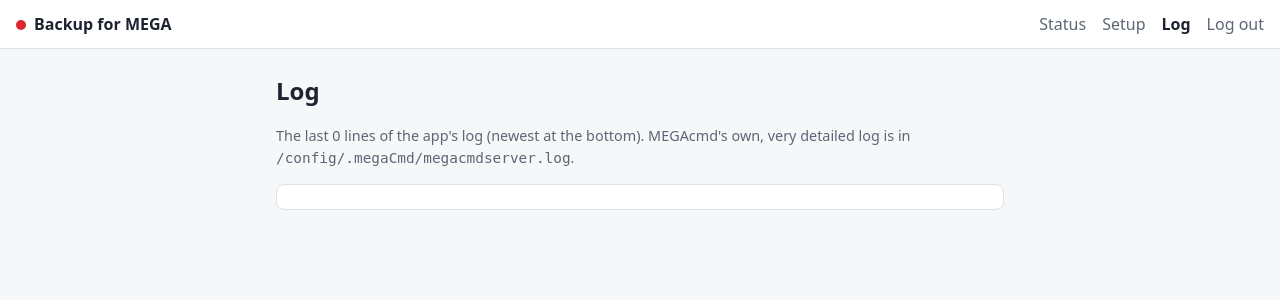
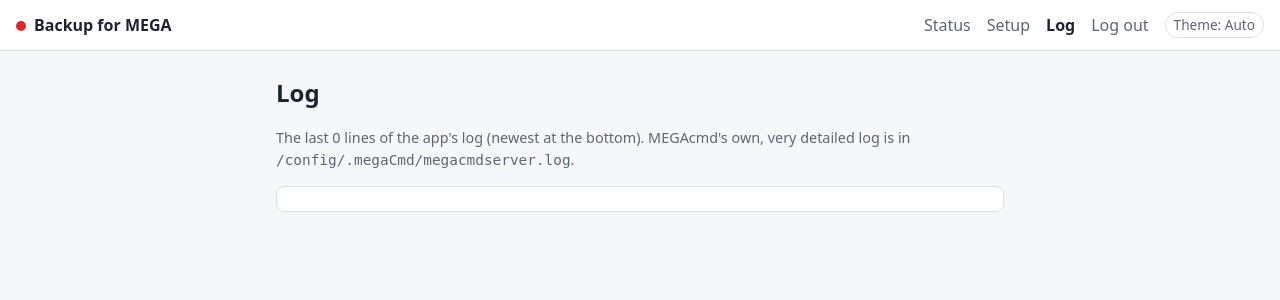
Before and after one commit to ppppso/mega-backup, a Flask app: page /log in a window 1280 px wide. Shown: the top 300 px of the page. Run offline with Flask 3, Linux system fonts and the light colour scheme; the visitor is signed in with stand-in values (Sample User, id 1).

Commit message:
Web UI: theme button (Auto / Light / Dark)
Auto follows the system setting; Light or Dark override it and are
remembered in the browser. Slightly brighter accent and status colours
in dark mode.

```diff
--- a/web/static/style.css
+++ b/web/static/style.css
@@ -2,11 +2,22 @@
   --bg: #f6f7f9; --card: #fff; --text: #1d2330; --muted: #5d6675; --line: #dde1e8;
   --accent: #d9272e; --ok: #1f8a4c; --busy: #b7791f; --bad: #c53030;
   --ok-bg: #e7f6ed; --bad-bg: #fdecec; --info-bg: #eaf1fb;
-  color-scheme: light dark;
+  color-scheme: light;
 }
+/* Dark: follows the system unless the theme button chose Light; or chosen with it. */
 @media (prefers-color-scheme: dark) {
-  :root { --bg: #14171c; --card: #1d2229; --text: #e6e9ee; --muted: #9aa3b2; --line: #2e353f;
-          --ok-bg: #16301f; --bad-bg: #3a1c1c; --info-bg: #1b2a3d; }
+  :root:not([data-theme="light"]) {
+    --bg: #14171c; --card: #1d2229; --text: #e6e9ee; --muted: #9aa3b2; --line: #2e353f;
+    --accent: #e5484d; --ok: #3dd68c; --busy: #f5a524; --bad: #ff6369;
+    --ok-bg: #16301f; --bad-bg: #3a1c1c; --info-bg: #1b2a3d;
+    color-scheme: dark;
+  }
+}
+:root[data-theme="dark"] {
+  --bg: #14171c; --card: #1d2229; --text: #e6e9ee; --muted: #9aa3b2; --line: #2e353f;
+  --accent: #e5484d; --ok: #3dd68c; --busy: #f5a524; --bad: #ff6369;
+  --ok-bg: #16301f; --bad-bg: #3a1c1c; --info-bg: #1b2a3d;
+  color-scheme: dark;
 }
 * { box-sizing: border-box; }
 body { margin: 0; background: var(--bg); color: var(--text);
@@ -16,6 +27,9 @@ header { display: flex; flex-wrap: wrap; gap: 8px 24px; align-items: center; jus
 .brand { font-weight: 700; }
 .brand::before { content: ""; display: inline-block; width: 10px; height: 10px; border-radius: 50%;
                  background: var(--accent); margin-right: 8px; }
+.header-end { display: flex; gap: 16px; align-items: center; flex-wrap: wrap; }
+button.theme { background: none; color: var(--muted); padding: 2px 8px; border: 1px solid var(--line);
+               border-radius: 999px; font-size: .85rem; }
 nav { display: flex; gap: 16px; align-items: center; flex-wrap: wrap; }
 nav a { color: var(--muted); text-decoration: none; }
 nav a[aria-current] { color: var(--text); font-weight: 600; }
--- /dev/null
+++ b/web/static/theme.js
@@ -0,0 +1,29 @@
+// Colour theme: Auto (follow the system), Light or Dark, remembered in this browser.
+(function () {
+  "use strict";
+  var KEY = "theme", ORDER = ["auto", "light", "dark"], LABEL = { auto: "Auto", light: "Light", dark: "Dark" };
+  var root = document.documentElement;
+
+  function load() {
+    try { var t = localStorage.getItem(KEY); return ORDER.indexOf(t) >= 0 ? t : "auto"; }
+    catch (e) { return "auto"; }
+  }
+  function apply(t) {
+    if (t === "auto") root.removeAttribute("data-theme"); else root.setAttribute("data-theme", t);
+    var b = document.getElementById("theme-toggle");
+    if (b) b.textContent = "Theme: " + LABEL[t];
+  }
+
+  var theme = load();
+  apply(theme);
+  document.addEventListener("DOMContentLoaded", function () {
+    apply(theme);
+    var b = document.getElementById("theme-toggle");
+    if (!b) return;
+    b.addEventListener("click", function () {
+      theme = ORDER[(ORDER.indexOf(theme) + 1) % ORDER.length];
+      try { localStorage.setItem(KEY, theme); } catch (e) { /* private window: not remembered */ }
+      apply(theme);
+    });
+  });
+})();
--- a/web/templates/base.html
+++ b/web/templates/base.html
@@ -5,10 +5,13 @@
 <meta name="viewport" content="width=device-width, initial-scale=1">
 <title>Backup for MEGA</title>
 <link rel="stylesheet" href="{{ url_for('static', filename='style.css') }}">
+{# Loaded before the page renders, so a chosen theme doesn't flash. #}
+<script src="{{ url_for('static', filename='theme.js') }}"></script>
 </head>
 <body>
 <header>
   <span class="brand">Backup for MEGA</span>
+  <div class="header-end">
   {% if session.auth %}
   <nav>
     <a href="{{ url_for('index') }}" {% if page == 'status' %}aria-current="page"{% endif %}>Status</a>
@@ -20,6 +23,8 @@
     </form>
   </nav>
   {% endif %}
+  <button type="button" class="theme" id="theme-toggle" title="Colour theme">Theme: Auto</button>
+  </div>
 </header>
 <main>
   {% for cat, msg in get_flashed_messages(with_categories=true) %}
```
